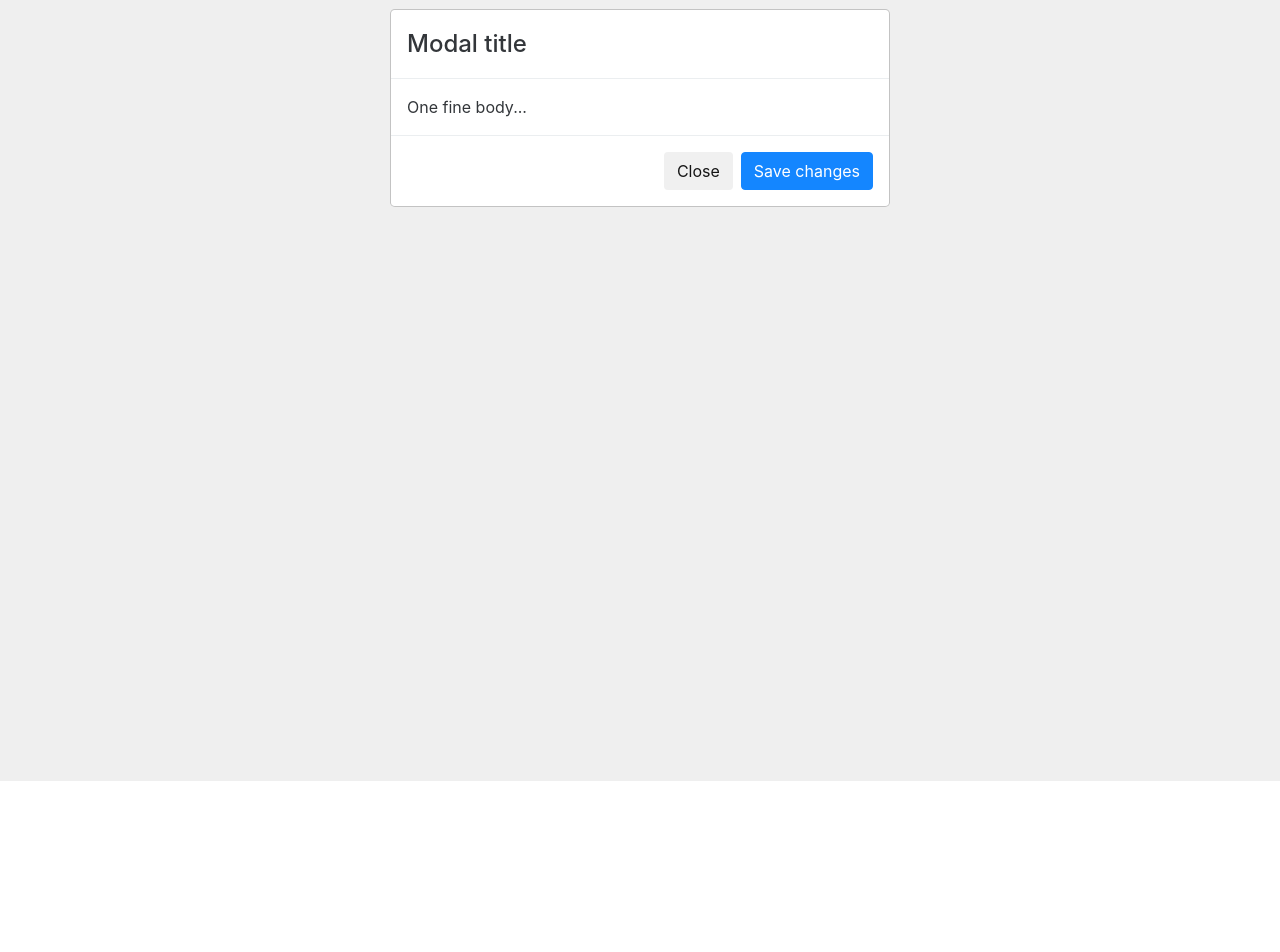
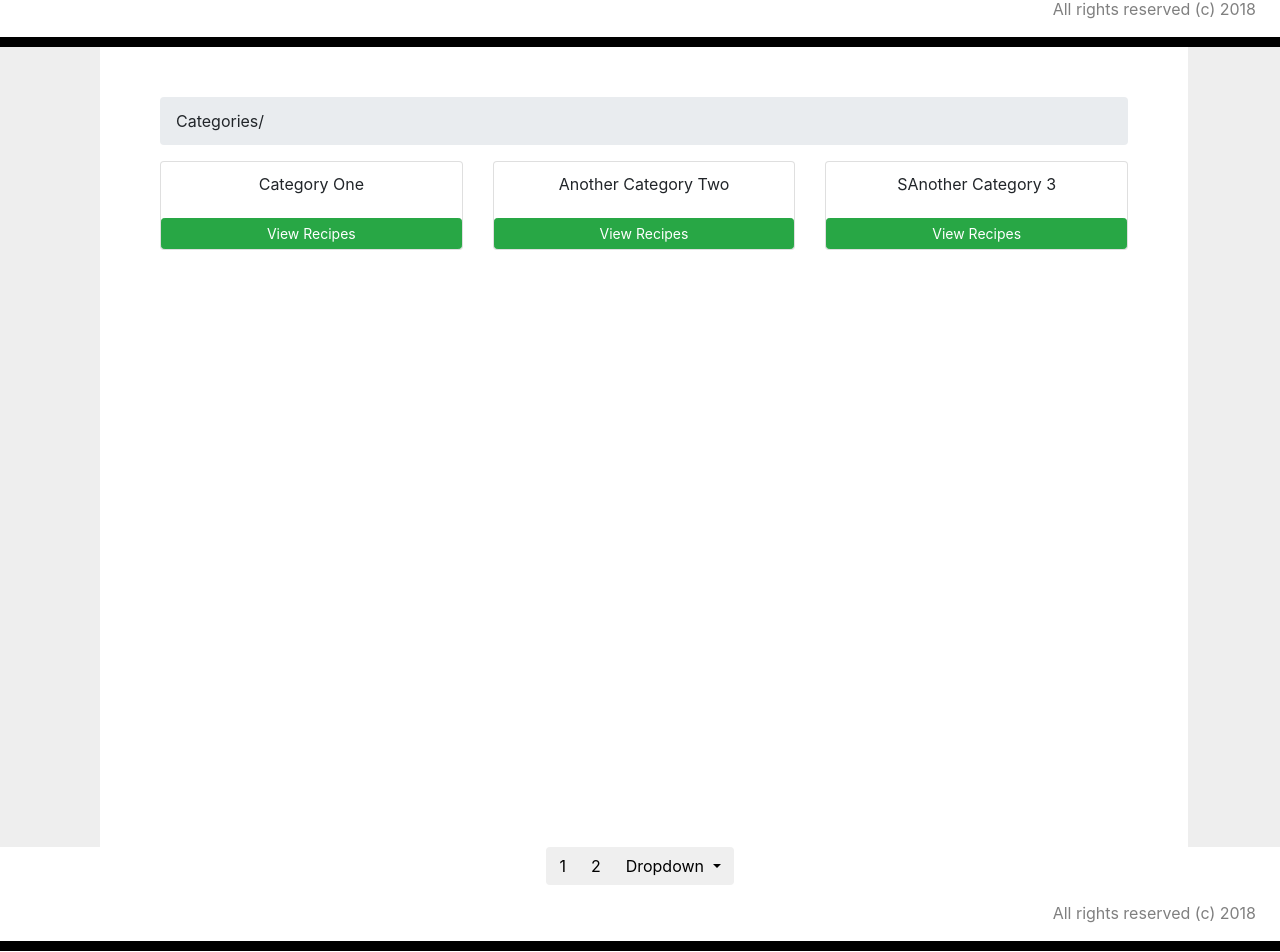
Before and after one commit to mwaz/yummy-recipes-react, a React (Create React App) app: page / in a window 1280 px wide. Shown: the part 1751-2703 px from the top of the page. Before the commit the page ends 2552 px from the top, so only its background shows below. Built offline with nearby package versions, Linux system fonts and the light colour scheme.

Commit message:
[Chore #154526408] Add Category UI styling to app

```diff
--- a/src/components/Register.js
+++ b/src/components/Register.js
@@ -1,6 +1,5 @@
 import React, { Component } from 'react';
 import { Panel, Col, FormGroup, FormControl, Button, InputGroup } from 'react-bootstrap';
-import background from "../images/recipes.jpg";
 
 class Register extends Component {
     render() {
--- a/src/components/categories.js
+++ b/src/components/categories.js
@@ -1,41 +1,46 @@
 import React, { Component } from 'react';
-import { Panel, Col, FormGroup, FormControl, Button, InputGroup, Modal } from 'react-bootstrap';
-
-const backgroundDiv = {
-    width: '100%',
-    height: "100vh",
-    paddingRight: "12%",
-    paddingLeft: "52%",
-    paddingTop: "100px",
-    paddingBottom: "50px",
-    backgroundColor: "#EEEEEE",
-    zIndex: "9999",
-    filter: "opacity(.92)",
-};
+import { Panel, Col, FormGroup, FormControl, Button, InputGroup,
+         Modal, Grid, Row, Badge, CardTitle, CardText, Breadcrumb, BreadcrumbItem } from 'react-bootstrap';
 
 class Register extends Component {
     render() {
         return (
-            <div style={backgroundDiv}>
-                <div className="static-modal">
-                    <Modal.Dialog>
-                        <Modal.Header>
-                            <Modal.Title>Modal title</Modal.Title>
-                        </Modal.Header>
-
-                        <Modal.Body>One fine body...</Modal.Body>
-
-                        <Modal.Footer>
-                            <Button>Close</Button>
-                            <Button bsStyle="primary">Save changes</Button>
-                        </Modal.Footer>
-                    </Modal.Dialog>
-                </div>;
-                </div>
+            <div className="categories-parent-background">
+                <div className="categories-container">
+                    <div className="grid">
+                        <Breadcrumb>
+                            <Breadcrumb.Item active href="#">Categories/</Breadcrumb.Item>
+                        </Breadcrumb>
 
 
 
-        );
+                    <Row>
+                        <Col sm="4">
+                                <div className="card">
+                                    <div className="card-title">Category One </div>
+                                    <div className="card-text"></div>
+                                    <Button bsStyle="btn btn-success btn-sm">View Recipes</Button>
+                                </div>
+                        </Col>
+                        <Col sm="4">
+                                <div className="card">
+                                    <div className="card-title">Another Category Two </div>
+                                    <div className="card-text"></div>
+                                    <Button bsStyle="btn btn-success btn-sm">View Recipes</Button>
+                                </div>
+                        </Col>
+                        <Col sm="4">
+                            <div className="card">
+                                <div className="card-title">SAnother Category 3 </div>
+                                <div className="card-text"></div>
+                                <Button bsStyle="btn btn-success btn-sm">View Recipes</Button>
+                            </div>
+                        </Col>
+                    </Row>
+                 </div>
+                </div>
+                </div>
+                );
     }
 }
 export default Register;
--- /dev/null
+++ b/src/components/page_counter.js
@@ -0,0 +1,20 @@
+import React, { Component } from 'react';
+import "../styles/index.css"
+import { Button, MenuItem, ButtonGroup, DropdownButton} from 'react-bootstrap';
+
+export default class PageCounter extends Component {
+    render() {
+        return (
+            <center>
+            <ButtonGroup>
+                <Button>1</Button>
+                <Button>2</Button>
+                <DropdownButton title="Dropdown" id="bg-nested-dropdown">
+                    <MenuItem eventKey="1">Page 1</MenuItem>
+                    <MenuItem eventKey="2">Page 2</MenuItem>
+                </DropdownButton>
+            </ButtonGroup>
+            </center>
+        );
+    }
+}
--- a/src/index.js
+++ b/src/index.js
@@ -4,6 +4,7 @@ import "./styles/index.css";
 import "./styles/styles.css";
 import Register from "./components/register";
 import Login from "./components/login";
+import PageCounter from "./components/page_counter";
 import Categories from "./components/categories";
 import NavigationBar from "./components/navbar.js";
 import Footer from "./components/footer.js";
@@ -17,7 +18,10 @@ ReactDOM.render(
         <Register />
         <Footer />
         <Login />
+        <Footer />
         <Categories />
+        <PageCounter />
+        <Footer />
     </div>,
     document.getElementById("container")
 );
--- a/src/styles/styles.css
+++ b/src/styles/styles.css
@@ -29,3 +29,27 @@ background-color: #000;
     z-index: 9999;
     filter: opacity(.92);
 }
+.categories-parent-background {
+    width: 100%;
+    background-color: #EEEEEE;
+    height: 100vh;
+}
+.categories-container {
+    width: 85%;
+    height: 100vh;
+    background-color: #ffffff;
+    margin-left: 100px;
+    margin-right: 0px;
+}
+.grid {
+    padding-top: 50px;
+    padding-left: 60px;
+    padding-right: 60px;
+}
+.card-title{
+    padding: 10px;
+    text-align: center;
+}
+.col-sm-4{
+    padding-bottom: 30px;
+}
```
Also changed, not shown: 1 other file (tests, documents, lock files or other folders). Lines whose indentation alone changed are shown as unchanged.
